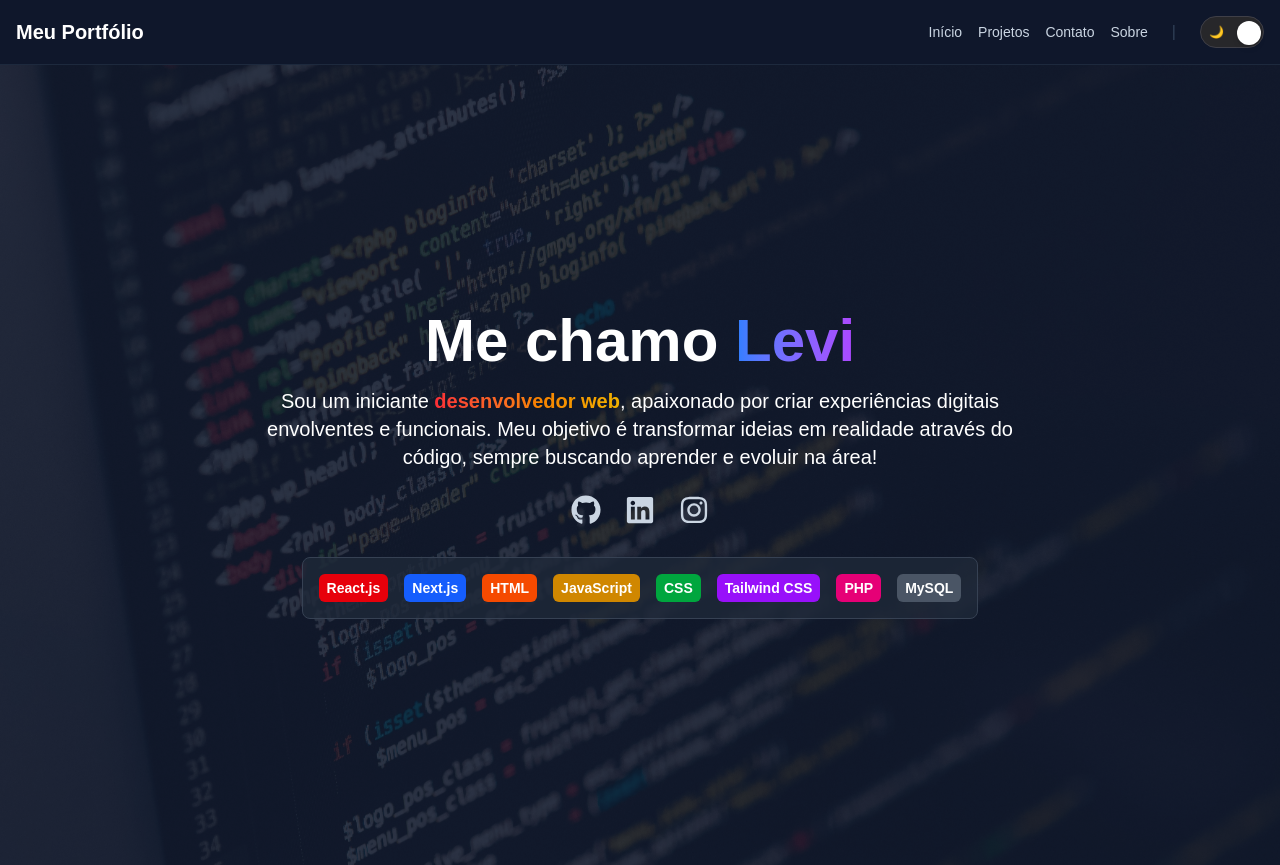
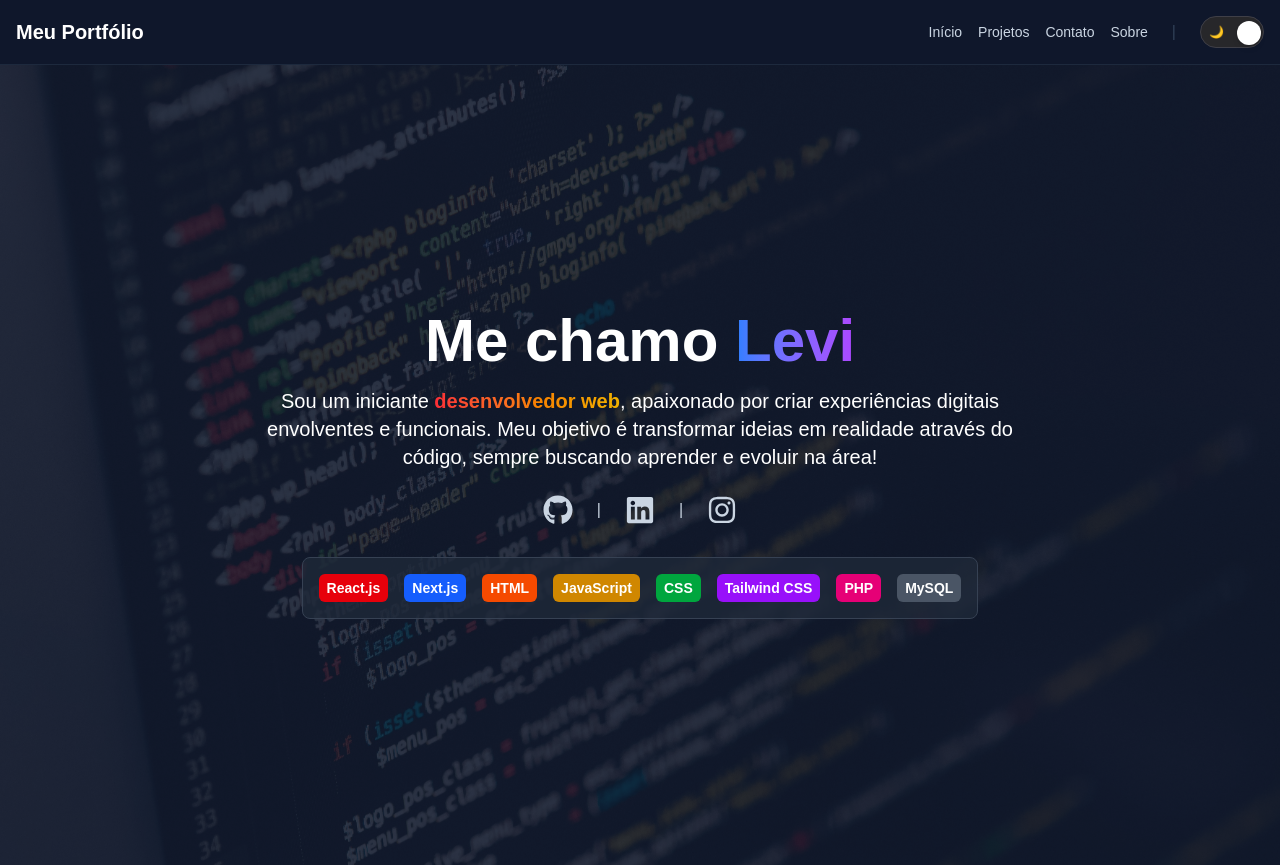
Before and after one commit to LevizBlessedpo/portifolio-nextjs, a Next.js app: page / in a window 1280 px wide. Built offline with nearby package versions, Linux system fonts and the light colour scheme.

Commit message:
Barras de separação adicionadas antes dos icones

```diff
--- a/src/app/components/Hero.jsx
+++ b/src/app/components/Hero.jsx
@@ -47,7 +47,8 @@ export default function Hero({ darkMode }) {
           >
             <FaGithub />
           </a>
-
+          <span className={'text-slate-300'}>|
+          </span>
           <a
             href="https://www.linkedin.com/in/levi-santos-da-cruz-9a998533a/"
             target="_blank"
@@ -59,7 +60,8 @@ export default function Hero({ darkMode }) {
           >
             <FaLinkedin />
           </a>
-
+          <span className={'text-slate-300'}>|
+          </span>
           <a
             href="https://www.instagram.com/levi_santos_eletro?igsi=NTJmbWhhaTNvZDdx"
             target="_blank"
```
